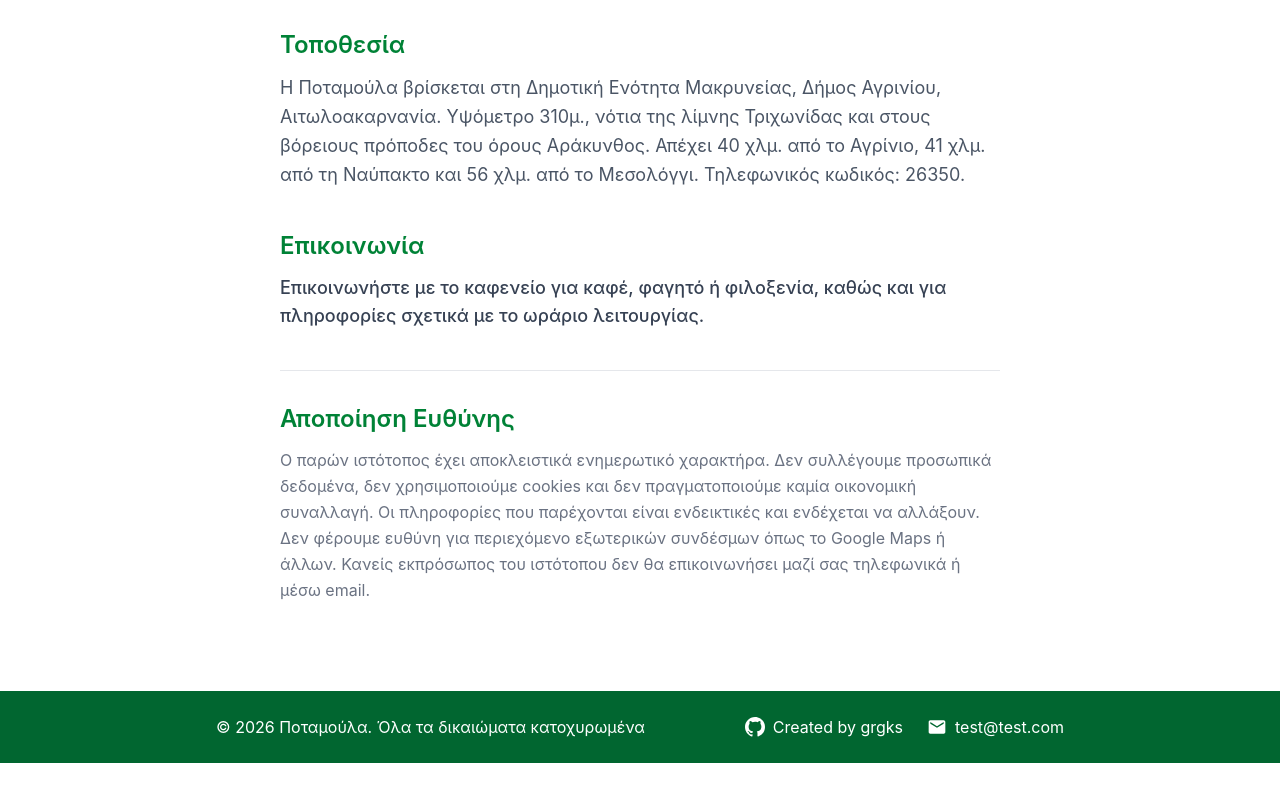
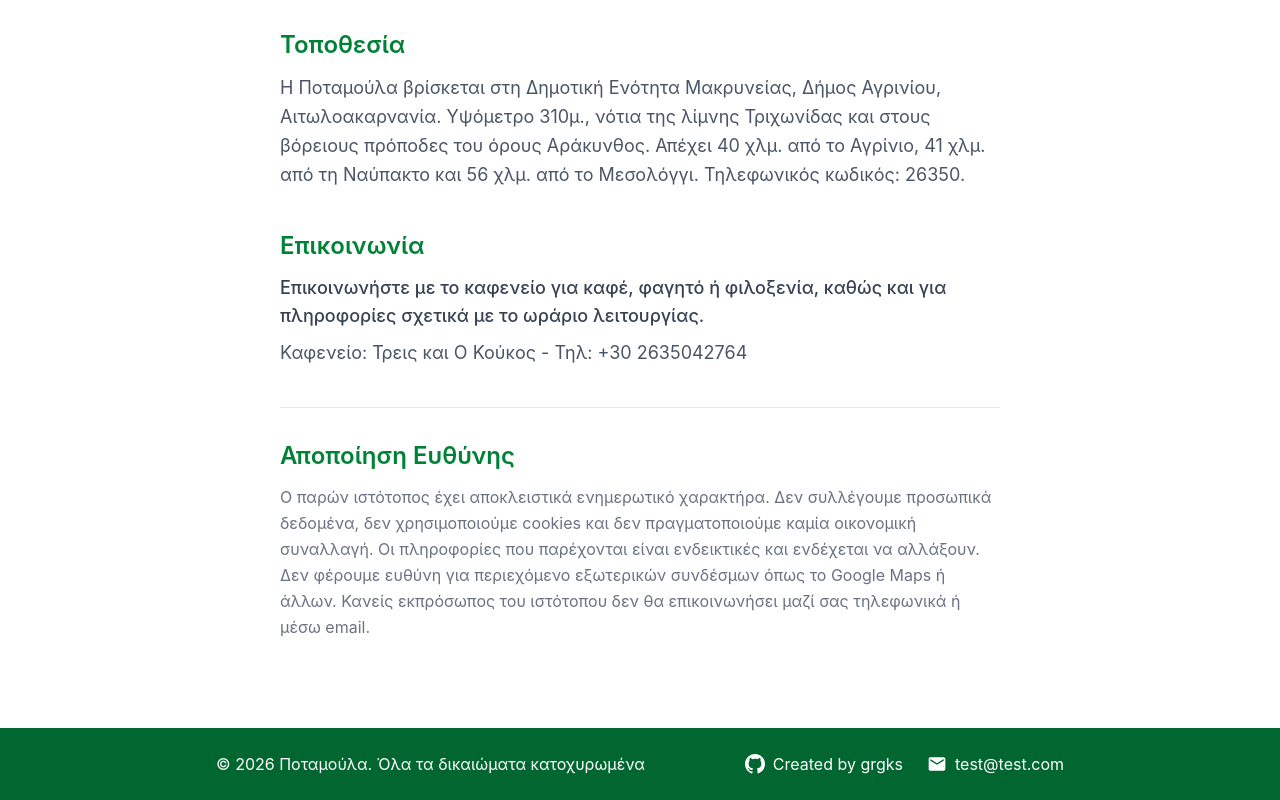
Before and after one commit to grgks/React-village-static-site, a React (Vite) app: page /info in a window 1280 px wide. Shown: the part 810-1610 px from the top of the page. Before the commit the page ends 1573 px from the top, so only its background shows below. Built offline with nearby package versions, Linux system fonts and the light colour scheme.

Commit message:
chore: update  data

```diff
--- a/src/pages/InfoPage.tsx
+++ b/src/pages/InfoPage.tsx
@@ -82,7 +82,7 @@ export default function InfoPage() {
                 </h3>
 
                 <p className="text-gray-600 text-lg leading-relaxed">
-                    {/*{t('info.contact_text')}*/}
+                    {t('info.contact_text')}
                 </p>
             </section>
 
```
